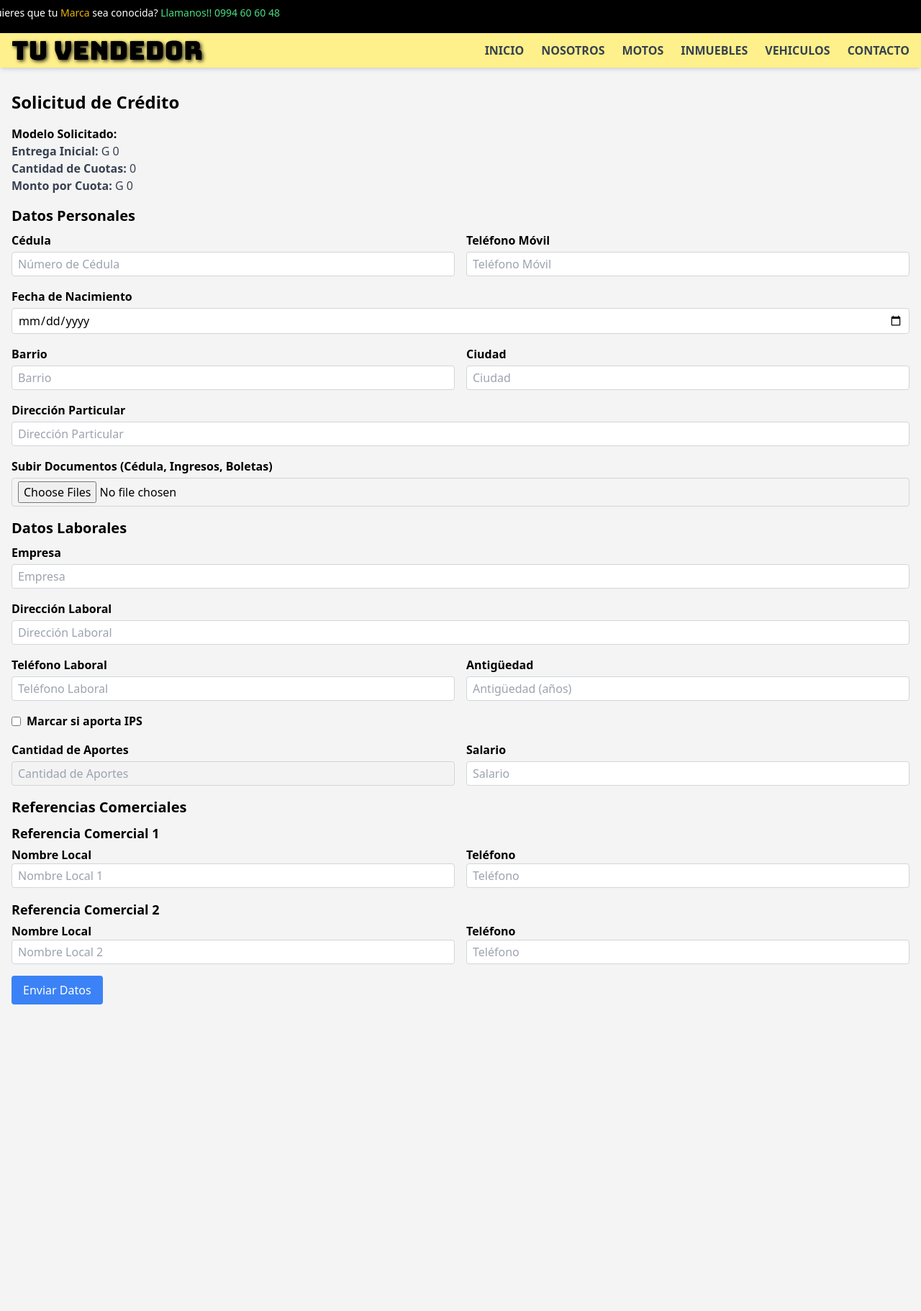
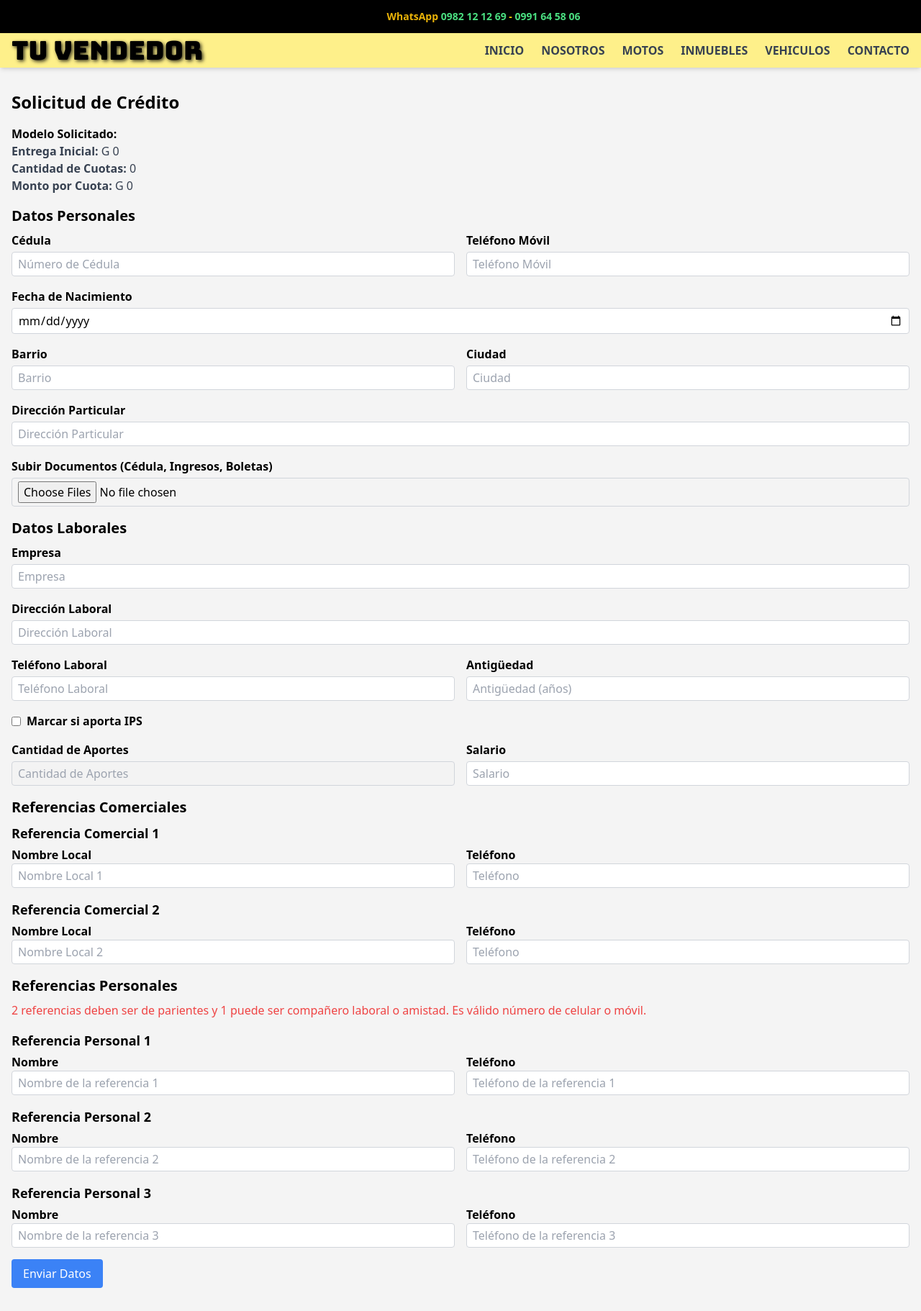
Before and after one commit to ChelochoX/tuvendedor-front, a React (Vite) app: page /solicitarcredito in a window 1280 px wide. Shown: the whole page at 72% size. Before the commit the page ends 1428 px from the top, so only its background shows below. Built offline with nearby package versions, Linux system fonts and the light colour scheme.

Commit message:
ajustes necesarios para que tenga el efecto que queremos mostrar

```diff
--- a/src/components/HeaderPage.jsx
+++ b/src/components/HeaderPage.jsx
@@ -1,10 +1,24 @@
-import React, { useState } from 'react';
+import React, { useState, useEffect } from 'react';
 import { Link } from 'react-router-dom';
-import KentonLogo from '../assets/images/kentonlogo.png';
-import YamahaLogo from '../assets/images/yamahalogo.png';
 
 function HeaderPage() {
   const [isMenuOpen, setIsMenuOpen] = useState(false);
+  const messages = [
+    <span><span className="text-yellow-500">Comunícate con </span><span className="text-green-400">Nosotros</span><span className="text-yellow-500"> y elige el modelo que más te guste!!</span></span>,
+    <span><span className="text-yellow-500">WhatsApp </span><span className="text-green-400">0982 12 12 69</span> - <span className="text-green-400">0991 64 58 06</span></span>,
+    <span>¿Quieres que tu <span className="text-yellow-500">Marca</span> sea conocida? <span className="text-green-400">Llamanos!!</span> <span className="text-green-400">0994 60 60 48</span></span>,
+  ];
+
+  // Control del índice actual del mensaje
+  const [currentMessage, setCurrentMessage] = useState(0);
+
+  // Cambiar de mensaje cada 5 segundos
+  useEffect(() => {
+    const interval = setInterval(() => {
+      setCurrentMessage((prevMessage) => (prevMessage + 1) % messages.length);
+    }, 5000); // Cambia cada 5 segundos
+    return () => clearInterval(interval); // Limpiar el intervalo al desmontar
+  }, [messages.length]);
 
   const handleLinkClick = () => {
     setIsMenuOpen(false); // Cierra el menú al hacer clic en un enlace
@@ -15,16 +29,8 @@ function HeaderPage() {
       {/* Barra superior negra con texto en movimiento */}
       <div className="bg-black text-white text-sm py-2 overflow-hidden relative">
         <div className="marquee-container">
-          <div className="marquee">
-            <span className="marquee-item mx-16 text-yellow-500 font-bold">
-              Comunícate con <span className="text-green-400">Nosotros</span> y elige el modelo que más te guste!!
-            </span>
-            <span className="marquee-item mx-16">
-              <span className="text-yellow-500">WhatsApp</span> <span className="text-green-400">0982 12 12 69</span> - <span className="text-green-400">0991 64 58 06</span>
-            </span>
-            <span className="marquee-item mx-16">
-              ¿Quieres que tu <span className="text-yellow-500">Marca</span> sea conocida? <span className="text-green-400">Llamanos!!</span> <span className="text-green-400">0994 60 60 48</span>
-            </span>
+          <div className="marquee-item mx-16 text-center">
+            {messages[currentMessage]}
           </div>
         </div>
       </div>
@@ -89,23 +95,26 @@ function HeaderPage() {
         }
 
         .marquee-container {
+          display: flex;
+          justify-content: center;
+          align-items: center;
+          height: 30px;
           overflow: hidden;
           position: relative;
-          height: 30px;
         }
 
-        .marquee {
-          display: flex;
-          white-space: nowrap;
-          animation: scroll 60s linear infinite;
+        .marquee-item {
+          animation: fadeInOut 5s infinite;
         }
 
-        @keyframes scroll {
-          0% {
-            transform: translateX(-100%);
-          }
-          100% {
-            transform: translateX(100%);
+        @keyframes fadeInOut {
+          0%, 100% { opacity: 0; }
+          10%, 90% { opacity: 1; }
+        }
+
+        @media (max-width: 768px) {
+          .marquee-item {
+            font-size: 12px; /* Ajustar el tamaño en móvil */
           }
         }
       `}</style>
--- a/src/pages/SolicitudCredito.jsx
+++ b/src/pages/SolicitudCredito.jsx
@@ -16,6 +16,13 @@ function SolicitudCredito() {
   const [barrio, setBarrio] = useState('');
   const [ciudad, setCiudad] = useState('');
   const [documentos, setDocumentos] = useState([]);
+
+  // Estado para referencias personales
+  const [referencias, setReferencias] = useState([
+    { nombre: '', telefono: '' },
+    { nombre: '', telefono: '' },
+    { nombre: '', telefono: '' }
+  ]);
 
   // Desplazar al inicio de la página cuando se cargue
   useEffect(() => {
@@ -66,8 +73,8 @@ function SolicitudCredito() {
       <h1 className="text-2xl font-bold mb-4">Solicitud de Crédito</h1>
 
       <form onSubmit={handleSubmit}>
-       {/* Modelo Solicitado */}
-       <div className="mb-0">
+        {/* Modelo Solicitado */}
+        <div className="mb-0">
           <label className="block font-bold mb-1 inline">Modelo Solicitado: </label>
           <p className="text-gray-700 inline">{modelo}</p> {/* Mostrar en una sola línea */}
         </div>
@@ -287,6 +294,40 @@ function SolicitudCredito() {
           </div>
         ))}
 
+        {/* Referencias Personales */}
+        <h2 className="text-xl font-bold mb-2">Referencias Personales</h2>
+        <p className="text-red-500 mb-4">
+          2 referencias deben ser de parientes y 1 puede ser compañero laboral o amistad. Es válido número de celular o móvil.
+        </p>
+
+        {referencias.map((referencia, index) => (
+          <div key={index} className="mb-4">
+            <h3 className="text-lg font-semibold mb-1">Referencia Personal {index + 1}</h3>
+            <div className="flex space-x-4 mb-2">
+              <div className="w-1/2">
+                <label className="block font-semibold">Nombre</label>
+                <input
+                  type="text"
+                  value={referencia.nombre}
+                  onChange={(e) => handleReferenciaChange(index, 'nombre', e.target.value)}
+                  className="border border-gray-300 px-2 py-1 w-full rounded"
+                  placeholder={`Nombre de la referencia ${index + 1}`}
+                />
+              </div>
+              <div className="w-1/2">
+                <label className="block font-semibold">Teléfono</label>
+                <input
+                  type="text"
+                  value={referencia.telefono}
+                  onChange={(e) => handleReferenciaChange(index, 'telefono', e.target.value)}
+                  className="border border-gray-300 px-2 py-1 w-full rounded"
+                  placeholder={`Teléfono de la referencia ${index + 1}`}
+                />
+              </div>
+            </div>
+          </div>
+        ))}
+
         {/* Botón de envío */}
         <button
           type="submit"
--- a/src/styles/index.css
+++ b/src/styles/index.css
@@ -71,3 +71,72 @@ body {
 .animate-confetti {
   animation: confetti 0.5s ease-in-out infinite;
 }
+
+
+.marquee-container {
+  overflow: hidden;
+  position: relative;
+  height: 30px;
+  width: 100%; /* Aseguramos que ocupe todo el ancho */
+}
+
+.marquee {
+  display: flex;
+  white-space: nowrap;
+  animation: scroll 20s linear infinite; /* Ajustar la velocidad */
+}
+
+.marquee-item {
+  padding-left: 5vw; /* Reducir el espaciado entre los mensajes */
+  display: inline-block; /* Mantener los mensajes en línea */
+}
+
+@media (max-width: 768px) {
+  .marquee {
+    animation: scroll 15s linear infinite; /* Aumentar la velocidad en móviles */
+  }
+
+  .marquee-item {
+    font-size: 0.85rem; /* Ajustar el tamaño de la fuente en móviles */
+    padding-left: 2vw; /* Reducir el espacio entre mensajes */
+  }
+}
+
+@keyframes scroll {
+  0% {
+    transform: translateX(100%); /* Empieza desde fuera del contenedor */
+  }
+  100% {
+    transform: translateX(-100%); /* Termina fuera del contenedor */
+  }
+}
+
+.marquee-item {
+  padding-left: 5vw;
+  display: inline-block;
+}
+
+.marquee-item:nth-child(1) {
+  color: #FFD700; /* Amarillo */
+  font-weight: bold;
+}
+
+.marquee-item:nth-child(2) {
+  color: #32CD32; /* Verde Lima */
+}
+
+.marquee-item:nth-child(3) {
+  color: #FFA500; /* Naranja brillante */
+}
+
+/* Efectos hover opcionales para mayor interacción */
+.marquee-item:hover {
+  text-shadow: 2px 2px 8px rgba(255, 255, 255, 0.7);
+}
+
+@media (max-width: 768px) {
+  .marquee-item {
+    font-size: 0.85rem;
+    padding-left: 2vw;
+  }
+}
```
